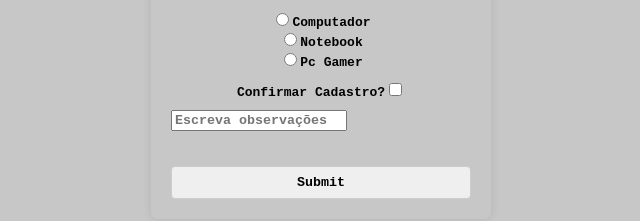
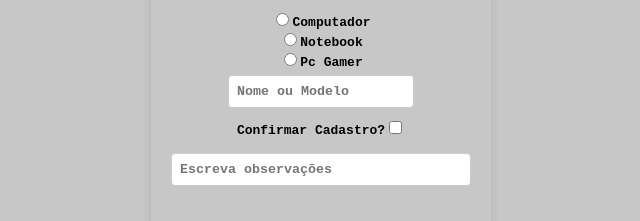
Before and after one commit to DevGarb/BackBone-web, a React (Vite) app: page /dev-detail in a window 1280 px wide. Shown: the part 199-420 px from the top of the page, without its empty margins (319-959 px from the left). Built offline with nearby package versions, Linux system fonts and the light colour scheme.

Commit message:
alteração Cadastro

```diff
--- a/src/component/Navbar/Navbar.tsx
+++ b/src/component/Navbar/Navbar.tsx
@@ -16,7 +16,7 @@ export const Navbar: React.FC<NavbarProps> = ({ title }) => {
 
   return (
     <div className={styles.header}>
-    <img src={logoUrl} width="50px" height="50px" />
+    <img src='./src/assets/backbone.png' width="50px" height="50px" />
         <div className={styles.logo}>{title}</div>
       <div className={styles.navLinks}>
         <TextLink to={ROUTES.Home}>Início</TextLink>
--- a/src/pages/DevDetailPage/DevDetailPage.module.css
+++ b/src/pages/DevDetailPage/DevDetailPage.module.css
@@ -10,6 +10,7 @@
     background-color: #c7c7c7;
     box-shadow: 0 0 10px 0 rgba(0, 0, 0, 0.1);
 }
+
 
 .inputField,
 .selectField,
--- a/src/pages/DevDetailPage/DevDetailPage.tsx
+++ b/src/pages/DevDetailPage/DevDetailPage.tsx
@@ -88,6 +88,10 @@ export const DevDetailPage: React.FC = () => {
           />
           Pc Gamer
         </label>
+        {/* Observações */}
+        <div className={styles.inputField}>
+          <input type="text" placeholder="Nome ou Modelo" {...register("obs")} />
+        </div>
       </div>
       {errors.radio && (
         <span className={styles.errorMsg}>This field is required</span>
@@ -102,9 +106,9 @@ export const DevDetailPage: React.FC = () => {
       </div>
 
       {/* Observações */}
-        <div>
-          <input type="text" placeholder="Escreva observações" {...register("obs")} />
-        </div>
+      <div className={styles.inputField}>
+        <input type="text" placeholder="Escreva observações" {...register("obs")} />
+      </div>
 
 
       {/* Submit Button */}
```
